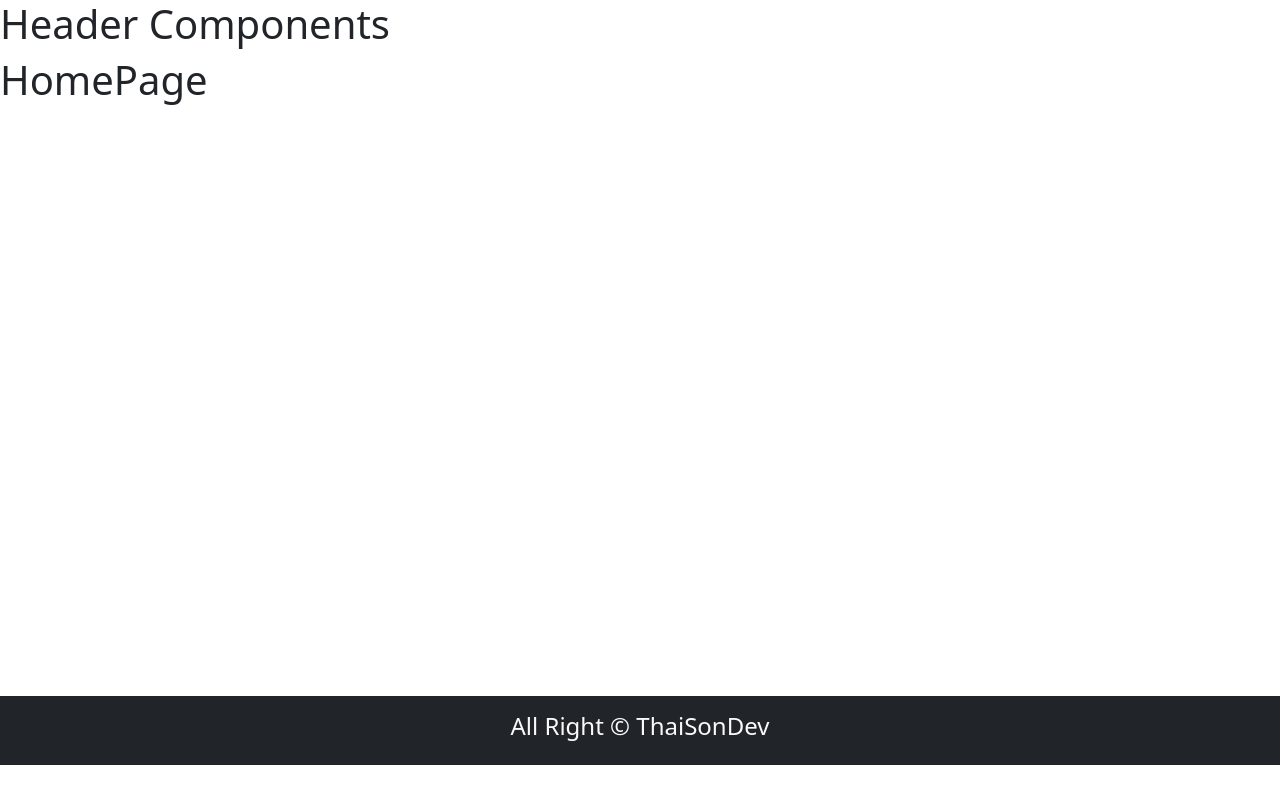
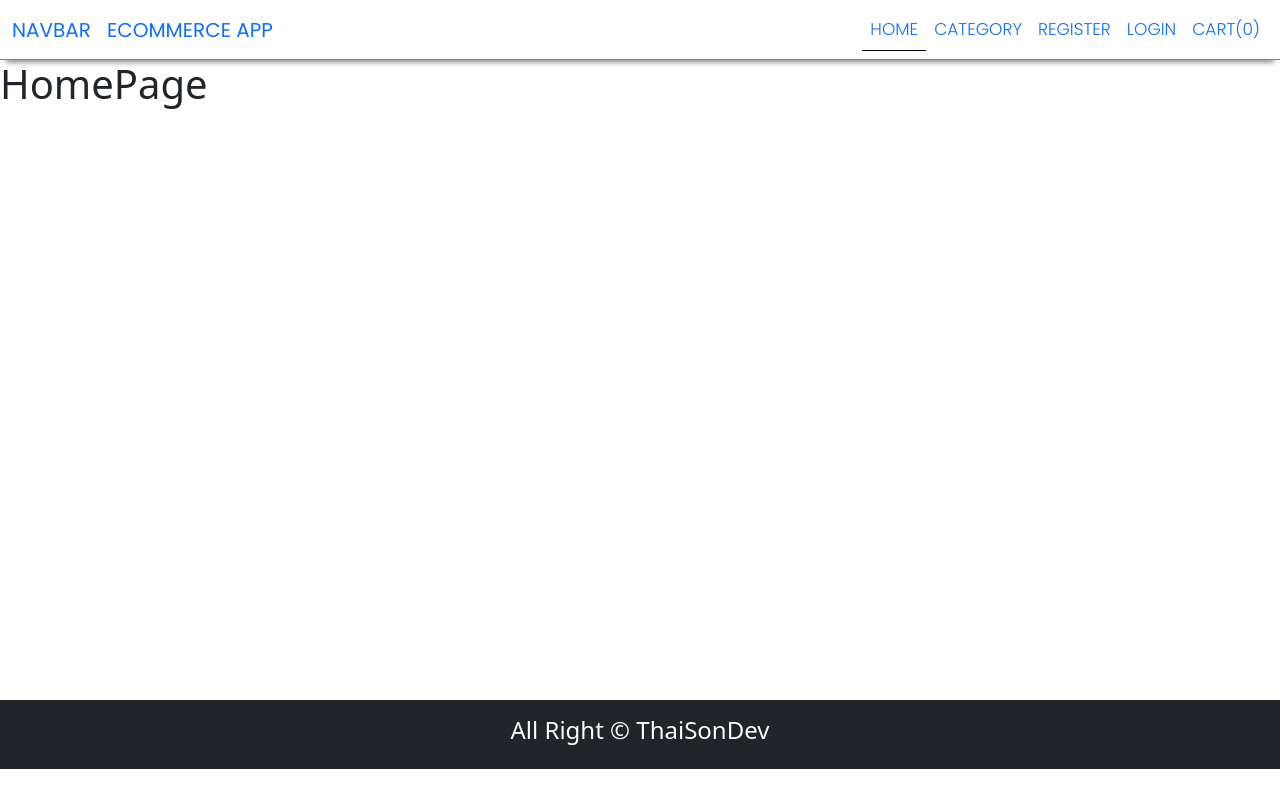
Before and after one commit to ThaiSon91/ecommerce-app, a React (Create React App) app in the folder client/: page / in a window 1280 px wide. Built offline with nearby package versions, Linux system fonts and the light colour scheme.

Commit message:
navigation menu and pages design

```diff
--- a/client/src/components/layout/header.js
+++ b/client/src/components/layout/header.js
@@ -1,10 +1,61 @@
 import React from "react";
+import { NavLink, Link } from "react-router-dom";
 
 const Header = () => {
   return (
-    <div>
-      <h1>Header Components</h1>
-    </div>
+    <>
+      <nav className="navbar navbar-expand-lg bg-body-tertiary">
+        <div className="container-fluid">
+          <a className="navbar-brand" href="#">
+            Navbar
+          </a>
+          <button
+            className="navbar-toggler"
+            type="button"
+            data-bs-toggle="collapse"
+            data-bs-target="#navbarNav"
+            aria-controls="navbarNav"
+            aria-expanded="false"
+            aria-label="Toggle navigation"
+          >
+            <span className="navbar-toggler-icon" />
+          </button>
+          <div className="collapse navbar-collapse" id="navbarNav">
+            <Link to="/" className="navbar-brand">
+              Ecommerce App
+            </Link>
+
+            <ul className="navbar-nav ms-auto mb-2 mb-lg-0">
+              <li className="nav-item">
+                <NavLink to="/" className="nav-link">
+                  Home
+                </NavLink>
+              </li>
+              <li className="nav-item">
+                <NavLink to="/category" className="nav-link">
+                  Category
+                </NavLink>
+              </li>
+              <li className="nav-item">
+                <NavLink to="/register" className="nav-link">
+                  Register
+                </NavLink>
+              </li>
+              <li className="nav-item">
+                <NavLink to="/login" className="nav-link">
+                  Login
+                </NavLink>
+              </li>
+              <li className="nav-item">
+                <NavLink to="/cart" className="nav-link">
+                  Cart(0)
+                </NavLink>
+              </li>
+            </ul>
+          </div>
+        </div>
+      </nav>
+    </>
   );
 };
 
--- a/client/src/index.css
+++ b/client/src/index.css
@@ -8,3 +8,23 @@
 
 /* font-family: 'Poppins', sans-serif;
 font-family: "Playfair Display", serif; */
+
+/* navbar css */
+
+.navbar {
+  font-family: "Poppins", sans-serif;
+  font-size: 17px;
+  line-height: 26px;
+  text-transform: uppercase;
+  box-shadow: 0 8px 6px -6px gray;
+  --webkit-box-shadow: 0 8px 6px -6px gray;
+  border-bottom: 0.3px solid gray !important;
+}
+
+.nav-link {
+  font-weight: 300 !important;
+}
+
+.active {
+  border-bottom: 1px solid black;
+}
```
